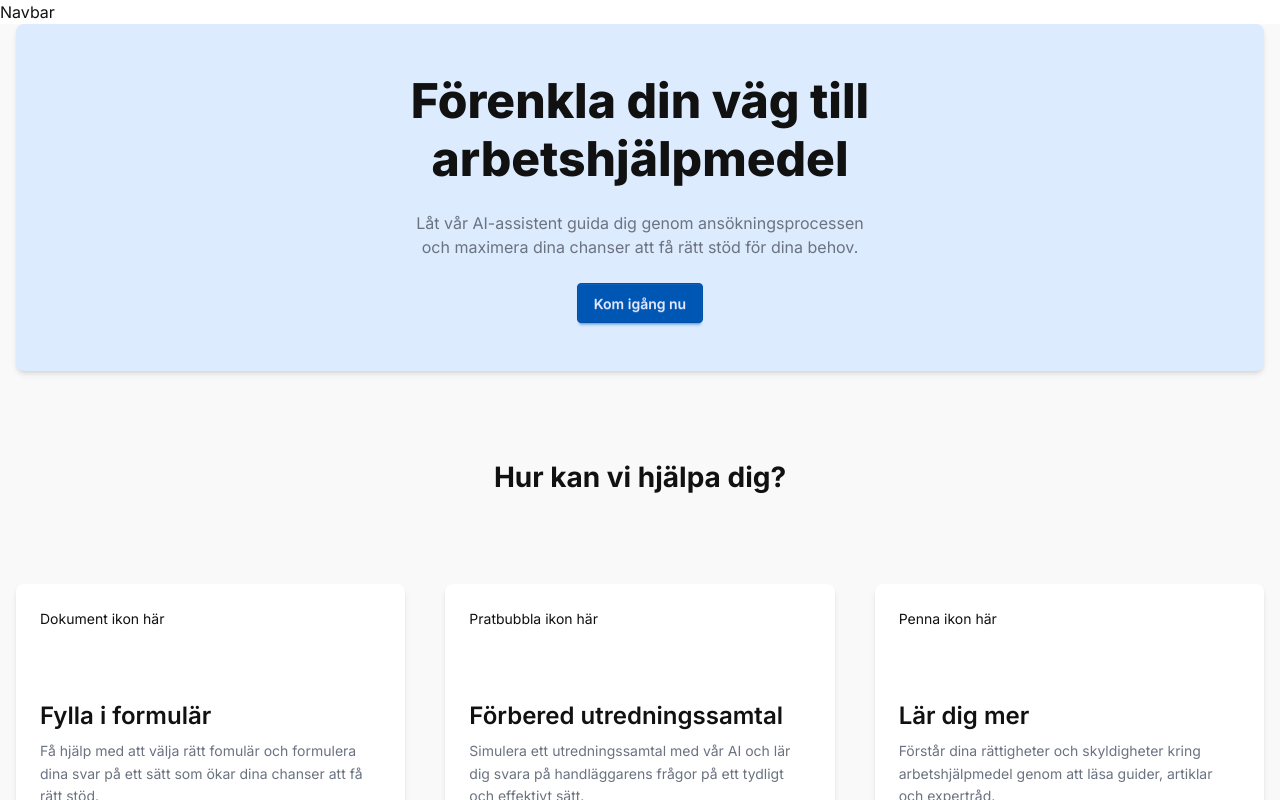
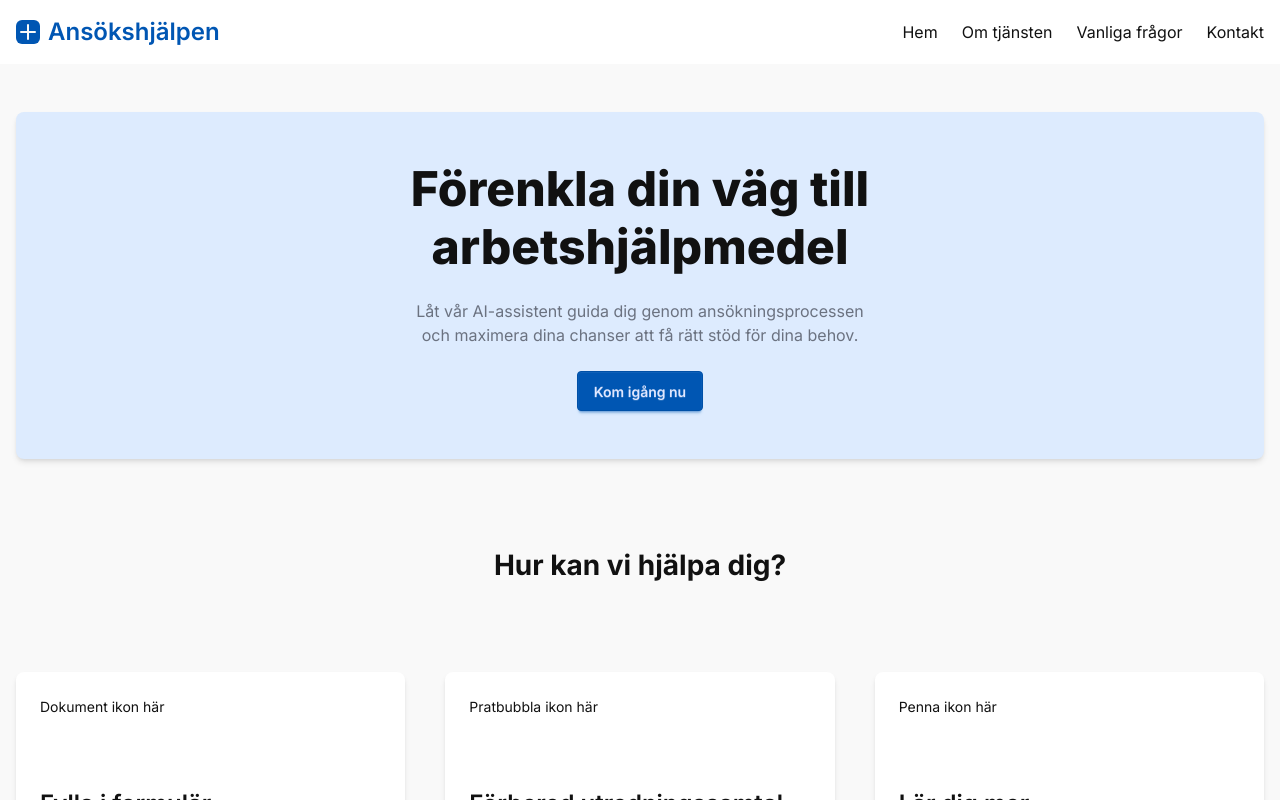
Before and after one commit to Gamefan00/chas_challenge, a Next.js app in the folder frontend/: page / in a window 1280 px wide. Shown: the top 800 px of the page. Built offline with nearby package versions, Linux system fonts and the light colour scheme.

Commit message:
Added navbar

```diff
--- a/frontend/app/components/homepage/Navbar.jsx
+++ b/frontend/app/components/homepage/Navbar.jsx
@@ -1,7 +1,52 @@
+import { Menu, Plus } from "lucide-react";
+import Link from "next/link";
 import React from "react";
 
+// Data for the links in the Navbar. Add, remove or change links here
+const linksData = [
+  { title: "Hem", href: "/" },
+  { title: "Om tjänsten", href: "/" },
+  { title: "Vanliga frågor", href: "/" },
+  { title: "Kontakt", href: "/" },
+];
+
 const Navbar = () => {
-  return <div>Navbar</div>;
+  return (
+    <div className="navbar justify-between px-4">
+      {/* Logo and site name  */}
+      <div className="items-center">
+        <Link href="/" className="flex items-center">
+          <Plus className="text-background bg-primary mr-2 rounded-md" />
+          <h3 className="text-primary">Ansökshjälpen</h3>
+        </Link>
+      </div>
+
+      {/* Desktop Navbar */}
+      <ul className="hidden items-center gap-6 md:flex">
+        {linksData.map((link, index) => (
+          <li key={index}>
+            <Link className="hover:underline" href={link.href}>
+              {link.title}
+            </Link>
+          </li>
+        ))}
+      </ul>
+
+      {/* Mobile Navbar in hamburger menu */}
+      <div className="dropdown dropdown-end block md:hidden">
+        <button className="btn m-1" aria-haspopup="true" aria-label="Open menu">
+          <Menu />
+        </button>
+        <ul className="dropdown-content menu bg-base-100 rounded-box z-1 mt-2 w-52 p-2 shadow-sm">
+          {linksData.map((link, index) => (
+            <li key={index}>
+              <Link href={link.href}>{link.title}</Link>
+            </li>
+          ))}
+        </ul>
+      </div>
+    </div>
+  );
 };
 
 export default Navbar;
--- a/frontend/app/page.js
+++ b/frontend/app/page.js
@@ -6,7 +6,7 @@ import FAQ from "./components/homepage/FAQ";
 
 const page = () => {
   return (
-    <div className="bg-background flex w-full flex-col px-4 pb-12 md:pb-20">
+    <div className="bg-background flex w-full flex-col px-4 py-12 md:pb-20">
       <div className="mx-auto flex min-h-screen max-w-7xl flex-col items-center gap-12 md:gap-20">
         <HeroSection />
         <FeatureCard />
```
